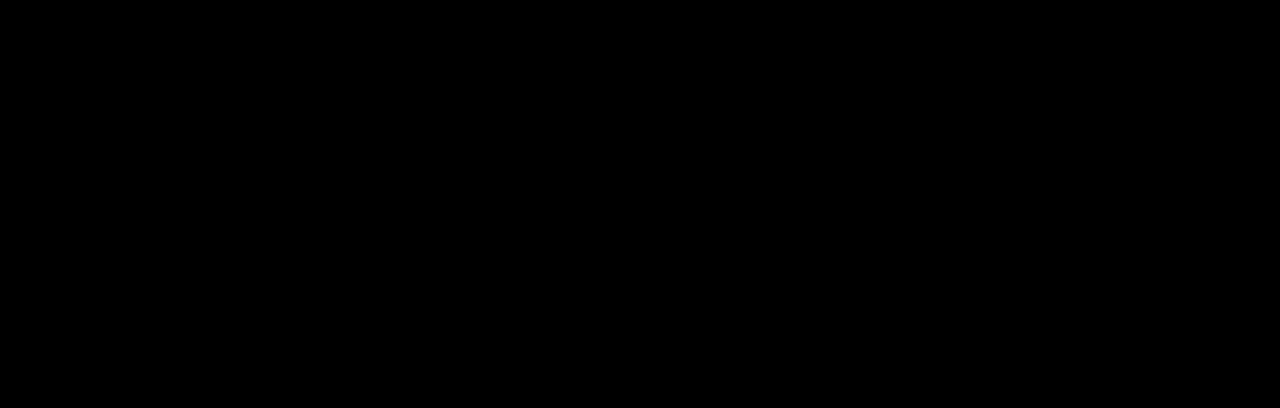
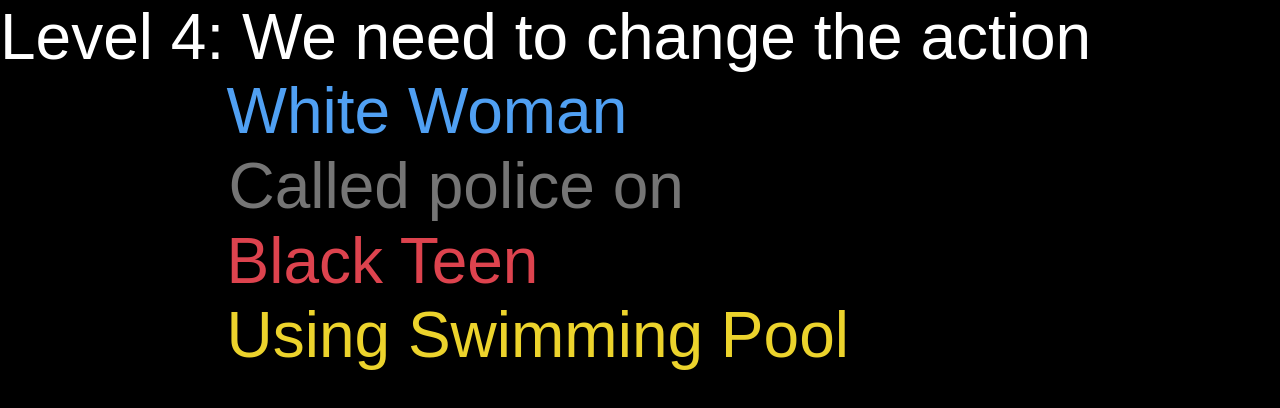
Before and after one commit to zxwandrew/BaratundesGame, an Angular app: page /level4 in a window 1280 px wide. Shown: the top 408 px of the page. Built offline with nearby package versions, Linux system fonts and the light colour scheme.

Commit message:
scaffold done

```diff
--- a/src/app/app-routing.module.ts
+++ b/src/app/app-routing.module.ts
@@ -7,6 +7,7 @@ import { Level2Component } from './level2/level2.component'
 import { Level3Component } from './level3/level3.component'
 import { Level3endComponent } from './level3end/level3end.component';
 import { Level4Component } from './level4/level4.component';
+import { Level4endComponent } from './level4end/level4end.component';
 
 const routes: Routes = [
   { path: 'home', component: HomeComponent },
@@ -17,6 +18,7 @@ const routes: Routes = [
   { path: 'level3', component: Level3Component},
   { path: 'level3end', component: Level3endComponent},
   { path: 'level4', component: Level4Component},
+  { path: 'level4end', component: Level4endComponent},
 ];
 
 @NgModule({
--- a/src/app/app.module.ts
+++ b/src/app/app.module.ts
@@ -10,6 +10,7 @@ import { Level3Component } from './level3/level3.component';
 import { Level1endComponent } from './level1end/level1end.component';
 import { Level3endComponent } from './level3end/level3end.component';
 import { Level4Component } from './level4/level4.component';
+import { Level4endComponent } from './level4end/level4end.component';
 
 @NgModule({
   declarations: [
@@ -20,7 +21,8 @@ import { Level4Component } from './level4/level4.component';
     Level3Component,
     Level1endComponent,
     Level3endComponent,
-    Level4Component
+    Level4Component,
+    Level4endComponent
   ],
   imports: [
     BrowserModule,
--- a/src/app/level3/level3.component.scss
+++ b/src/app/level3/level3.component.scss
@@ -1,6 +1,5 @@
 :host{
     font-size: 4rem;
-    font-family: Arial, Helvetica, sans-serif;
     color: white;
     display: flex;
     flex-flow: column;
--- a/src/app/level3/level3.component.ts
+++ b/src/app/level3/level3.component.ts
@@ -11,7 +11,6 @@ export class Level3Component implements OnInit, AfterViewInit {
   @ViewChild("activityInput", {static:true}) activityInput: ElementRef
 
   realSentences: any[]
-  numReal: number
   pos: number = 0
   currentSentence: any
   reversedcaller: string
@@ -28,7 +27,6 @@ export class Level3Component implements OnInit, AfterViewInit {
 
   ngOnInit() {
     this.realSentences = this.sentenceService.getRealSentences()
-    this.numReal = this.realSentences.length
     this.populateCurrentSentence()
     this.typewriterSentence = this.currentSentence.activity
   }
--- a/src/app/level4/level4.component.html
+++ b/src/app/level4/level4.component.html
@@ -1 +1,19 @@
-<p>level4 works!</p>
+<div>Level 4: We need to change the action</div>
+<div class="sentenceContainer">
+    <div class="callerDiv">{{caller}}</div>
+
+    <div class="typewriter" [ngClass]="{
+        'selected': typewriterState==='selected',
+        'hidden': typewriterState==='hidden'}">
+        {{typewriterSentence}}</div>
+
+    <input #actionInput
+    [ngClass]="{'hidden': typewriterState!=='hidden'}"
+    class="actionDiv"
+    placeholder="Called police on"
+    autofocus
+    (keydown)="keyDownFunction($event)" />
+
+    <div class="targetDiv">{{target}}</div>
+    <div class="activityDiv">{{activity}}</div>
+</div>
--- a/src/app/level4/level4.component.scss
+++ b/src/app/level4/level4.component.scss
@@ -0,0 +1,43 @@
+:host{
+    font-size: 4rem;
+    color: white;
+    display: flex;
+    flex-flow: column;
+
+    .sentenceContainer{
+        display: inline-flex;
+        flex-flow: column;
+        align-items: flex-start;
+        margin: 0 auto;
+        .callerDiv{
+            color: #50A0F3;
+        }
+        .targetDiv{
+            color: #DD434E;
+        }
+        .typewriter{
+            color: #68C93B;
+        }
+        .typewriter.selected{
+            background-color: rgba(0, 147, 255, 0.42);
+        }
+        .typewriter.hidden{
+            display: none;
+        }
+        .actionDiv{
+            display:block;
+            font-size: 4rem;
+            color: #68C93B;
+            background: black;
+            border: none;
+            outline: none;
+        }
+        .actionDiv.hidden{
+            display: none
+        }
+        .activityDiv{
+            color: #ECD32C;
+        }
+
+    }
+}
--- a/src/app/level4/level4.component.ts
+++ b/src/app/level4/level4.component.ts
@@ -1,4 +1,6 @@
-import { Component, OnInit } from '@angular/core';
+import { Component, OnInit, ViewChild, ElementRef } from '@angular/core';
+import { SentenceService } from '../sentence.service';
+import { ActivatedRoute, Router } from '@angular/router';
 
 @Component({
   selector: 'app-level4',
@@ -6,10 +8,84 @@ import { Component, OnInit } from '@angular/core';
   styleUrls: ['./level4.component.scss']
 })
 export class Level4Component implements OnInit {
+  @ViewChild("actionInput", {static:true}) activityInput: ElementRef
 
-  constructor() { }
+  typewriterState: string;
+  typewriterSentence: string;
+  realSentences: any;
+  pos: any =0;
+  currentSentence: any;
+  target: any;
+  caller: any;
+  activity: any;
+
+  constructor(
+    private sentenceService: SentenceService,
+    private route: ActivatedRoute,
+    private router: Router
+  ) { }
 
   ngOnInit() {
+    this.realSentences = this.sentenceService.getRealSentences()
+    this.populateCurrentSentence()
+    this.typewriterSentence = "Called police on"
+  }
+  ngAfterViewInit(){
+    this.initialPopulateSentence()
+  }
+  initialPopulateSentence() {
+    this.typeWriter()
+  }
+  populateCurrentSentence() {
+    this.currentSentence = this.realSentences[this.pos]
+    this.caller = this.currentSentence.caller;
+    this.target = this.currentSentence.target;
+    this.activity = this.currentSentence.activity;
+  }
+
+  typeWriter() {
+    //old activity and highlight
+    // this.typewriterSentence = this.currentSentence.activity
+    setTimeout(() => {
+      this.typewriterState = "selected"
+    }, 1000)
+
+    //remove old activity and highlighting
+    setTimeout(() => {
+      this.typewriterSentence = ""
+      this.typewriterState = ""
+    }, 2000)
+
+    //start typing
+    let split = "Minded their business while".split("")
+    let time = 2000
+    let space = Math.floor(time / split.length)
+    for (let i = 0; i < split.length; i++) {
+      setTimeout(() => {
+        this.typewriterSentence += split[i]
+      }, space * i + 2000)
+    }
+    //hide tyepwriter and show
+    setTimeout(()=>{
+      this.typewriterState="hidden"
+      this.activityInput.nativeElement.focus()
+    }, 5000)
+  }
+
+  keyDownFunction(event) {
+    if(event.keyCode == 13) {
+      this.next()
+    }
+  }
+
+  next(){
+    this.pos++;
+    if(this.pos<=3){
+      this.activityInput.nativeElement.value = ""
+      this.populateCurrentSentence()
+    }else{
+      this.router.navigate(['level4end'])
+    }
   }
 
 }
--- /dev/null
+++ b/src/app/level4end/level4end.component.html
@@ -0,0 +1 @@
+<p>level4end works!</p>
--- /dev/null
+++ b/src/app/level4end/level4end.component.ts
@@ -0,0 +1,15 @@
+import { Component, OnInit } from '@angular/core';
+
+@Component({
+  selector: 'app-level4end',
+  templateUrl: './level4end.component.html',
+  styleUrls: ['./level4end.component.scss']
+})
+export class Level4endComponent implements OnInit {
+
+  constructor() { }
+
+  ngOnInit() {
+  }
+
+}
--- a/src/styles.scss
+++ b/src/styles.scss
@@ -5,4 +5,5 @@ html, body{
     margin: 0px;
     background-color: black;
     font-family: Arial, Helvetica, sans-serif;
+    color:white;
 }
```
Also changed, not shown: src/app/level4end/level4end.component.scss (added), 1 other file (tests, documents, lock files or other folders).
